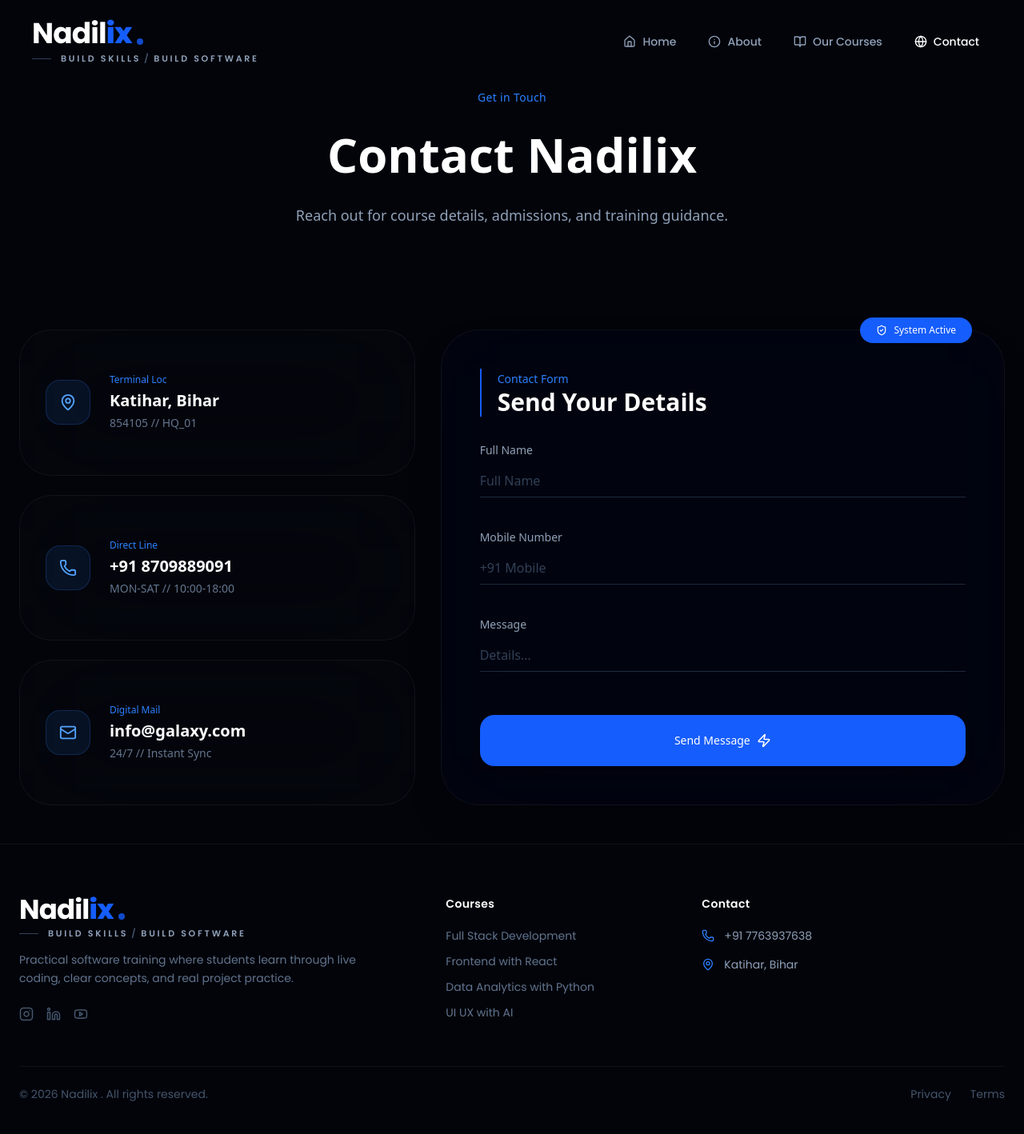
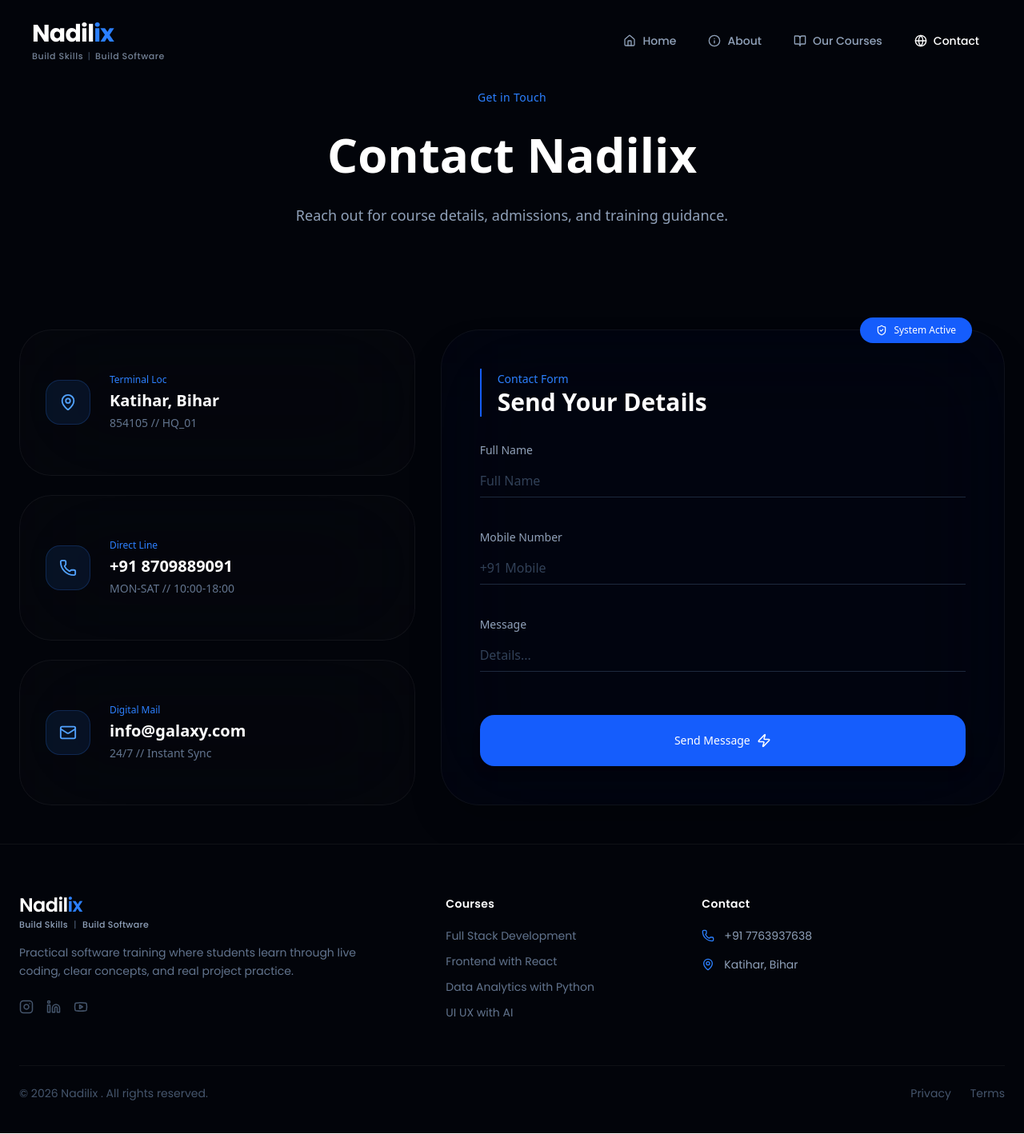
Before and after one commit to dilkash722/empire-of-arts, a React (Vite) app: page /contact in a window 1280 px wide. Shown: the whole page at 80% size. Built offline with nearby package versions, Linux system fonts and the light colour scheme.

Commit message:
Update:Typography

```diff
--- a/src/components/Footer.jsx
+++ b/src/components/Footer.jsx
@@ -11,26 +11,18 @@ export default function Footer() {
         <div className="grid grid-cols-1 md:grid-cols-2 lg:grid-cols-12 gap-12 mb-14">
           {/* BRAND */}
           <div className="lg:col-span-5 space-y-4">
-            <div className="lg:col-span-5 space-y-5">
-              <div className="group flex flex-col items-start leading-tight select-none">
-                <div className="relative flex items-end">
-                  <h2 className="text-2xl sm:text-3xl md:text-[34px] font-bold tracking-tight text-white leading-none">
-                    Nadil
-                    <span className="text-blue-600 font-black">ix</span>
+            <div className="group flex flex-col items-start leading-tight select-none">
+              <div className="flex flex-col items-start space-y-1 select-none">
+                <Link to="/" className="outline-none">
+                  <h2 className="text-[22px] sm:text-[24px] font-semibold tracking-tight text-white leading-none">
+                    Nadil<span className="text-blue-500">ix</span>
                   </h2>
+                </Link>
 
-                  <span className="mb-1 ml-1.5 h-2 w-2 rounded-full bg-blue-600 opacity-80 group-hover:opacity-100 transition-opacity duration-300"></span>
-                </div>
-
-                <div className="mt-2 flex items-center gap-3">
-                  <div className="h-[1px] w-6 bg-slate-700 group-hover:w-9 group-hover:bg-blue-600 transition-all duration-300"></div>
-
-                  <p className="text-[10px] md:text-[11px] font-semibold text-slate-400 uppercase tracking-[0.25em] leading-none group-hover:text-slate-300 transition-colors duration-300">
-                    Build Skills
-                    <span className="mx-1 text-slate-600">/</span>
-                    Build Software
-                  </p>
-                </div>
+                <p className="mt-0.5 text-[11px] font-medium text-slate-400 tracking-wide">
+                  Build Skills <span className="mx-1 text-slate-600">|</span>{" "}
+                  Build Software
+                </p>
               </div>
             </div>
 
--- a/src/components/Navbar.jsx
+++ b/src/components/Navbar.jsx
@@ -42,30 +42,25 @@ export default function Navbar() {
             : "bg-transparent py-6"
         }`}
       >
-        <div className="max-w-7xl mx-auto px-5 sm:px-6 md:px-8 lg:px-10 flex items-center justify-between">
+        <div className="max-w-7xl mx-auto px-4 sm:px-6 md:px-8 lg:px-10 flex items-center justify-between">
           {/* BRAND */}
           <Link
             to="/"
             className="group flex flex-col items-start select-none outline-none"
           >
-            <div className="relative flex items-end">
-              <h1 className="text-2xl sm:text-3xl md:text-[36px] font-bold tracking-tight text-white leading-none">
+            {/* Brand */}
+            <h1 className="text-2xl sm:text-3xl font-bold tracking-tight text-white leading-tight">
               Nadil
-                <span className="text-blue-600 font-black">ix</span>
+              <span className="text-blue-500 transition-colors group-hover:text-blue-400">
+                ix
+              </span>
             </h1>
 
-              <span className="mb-1 ml-1.5 h-2 w-2 rounded-full bg-blue-600 opacity-80 group-hover:opacity-100 transition-opacity duration-300"></span>
-            </div>
-
-            <div className="mt-2 flex items-center gap-3">
-              <div className="h-[1px] w-6 bg-slate-700 group-hover:w-9 group-hover:bg-blue-600 transition-all duration-300"></div>
-
-              <p className="text-[10px] md:text-[11px] font-semibold text-slate-400 uppercase tracking-[0.25em] leading-none group-hover:text-slate-300 transition-colors duration-300">
-                Build Skills
-                <span className="mx-1 text-slate-600">/</span>
+            {/* Tagline */}
+            <p className="text-[10px] sm:text-[11px] font-medium text-slate-400 tracking-[0.05em] opacity-80">
+              Build Skills <span className="mx-0.5 text-slate-600">|</span>{" "}
               Build Software
             </p>
-            </div>
           </Link>
           {/* DESKTOP NAV */}
           <nav className="hidden lg:flex items-center gap-2">
@@ -124,25 +119,17 @@ export default function Navbar() {
               </button>
 
               {/* Drawer Branding */}
-              <div className="group flex flex-col items-start mb-12 select-none">
-                <div className="relative flex items-end">
-                  <h2 className="text-2xl sm:text-3xl font-bold tracking-tight text-white leading-none">
-                    Nadil
-                    <span className="text-blue-600 font-black">ix</span>
+              <div className="flex flex-col items-start mb-12 select-none">
+                {/* Brand */}
+                <h2 className="text-2xl sm:text-3xl font-bold tracking-tight text-white leading-tight">
+                  Nadil<span className="text-blue-500">ix</span>
                 </h2>
 
-                  <span className="mb-1 ml-1.5 h-2 w-2 rounded-full bg-blue-600 opacity-80 group-hover:opacity-100 transition-opacity duration-300"></span>
-                </div>
-
-                <div className="mt-2 flex items-center gap-3">
-                  <div className="h-[1px] w-6 bg-slate-700 group-hover:w-9 group-hover:bg-blue-600 transition-all duration-300"></div>
-
-                  <p className="text-[10px] md:text-[11px] font-semibold text-slate-400 uppercase tracking-[0.25em] leading-none group-hover:text-slate-300 transition-colors duration-300">
-                    Build Skills
-                    <span className="mx-1 text-slate-600">/</span>
+                {/* Tagline */}
+                <p className="mt-0.5 text-[11px] font-medium text-slate-400 tracking-wide">
+                  Build Skills <span className="mx-0.5 text-slate-600">|</span>{" "}
                   Build Software
                 </p>
-                </div>
               </div>
 
               {/* Links */}
```
Lines whose indentation alone changed are shown as unchanged.
